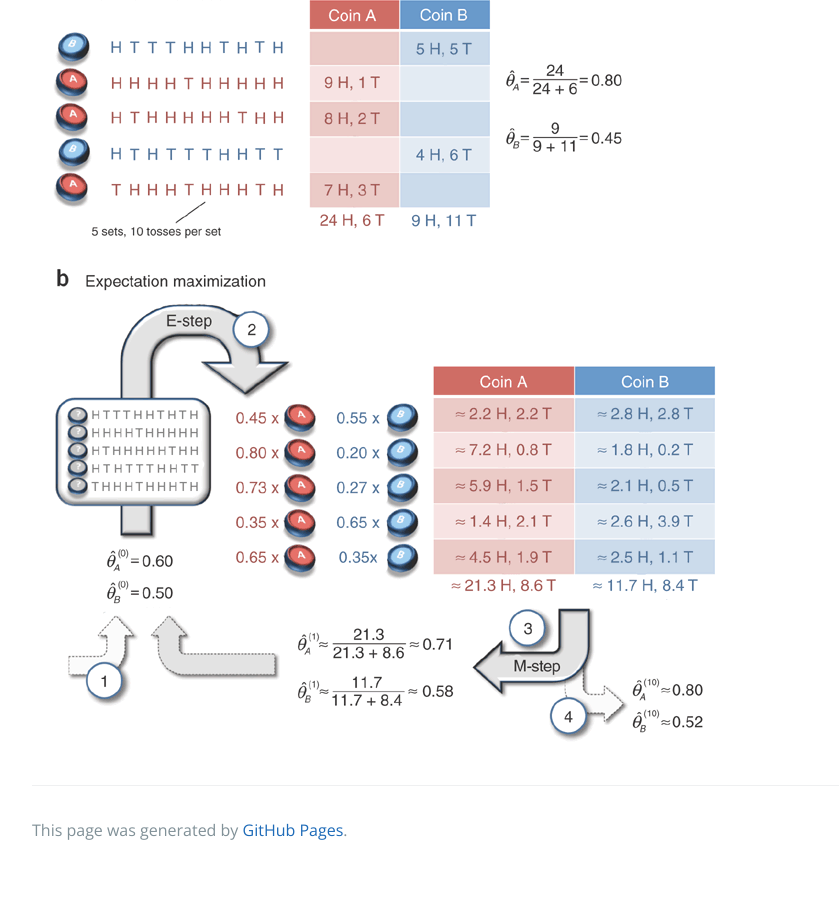
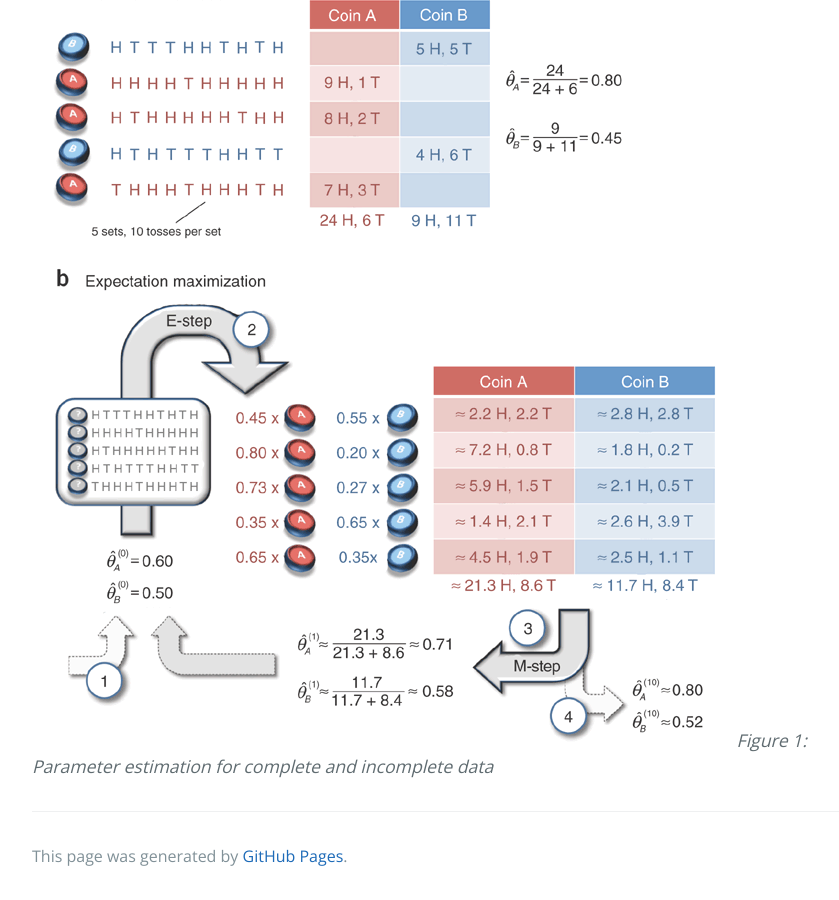
Before and after one commit to HangGao/HangGao.github.io, a Jekyll site: the page built from blogs/em.md, in a window 1280 px wide and 900 px high, scrolled down 1457 px. Shown: the whole window, without its empty margins (192-1031 px from the left). Built offline with Jekyll 4.4.1, drawn with Linux system fonts in a browser that asks for light colours; formulas are drawn with MathJax 3; before the commit the page ends 2331 px from its top, so only the background shows below that.

Commit message:
add image caption

```diff
--- a/blogs/em.md
+++ b/blogs/em.md
@@ -39,7 +39,8 @@ In this setting, parameter estimation is known as the complete data case (values
 can be given as, \\( \hat{\theta_A} = \frac{H_A}{T_A} \\) and \\( \hat{\theta_B} = \frac{H_B}{T_B} \\), where  \\( H_A \\) is the # of heads using coin A and \\( T_A \\) is the
 total # of flips using coin A and similiar for B.
 
-![alt text][image1]
+![Figure 1: Parameter estimation for complete and incomplete data][image1]
+*Figure 1: Parameter estimation for complete and incomplete data*
 
 
 
```
